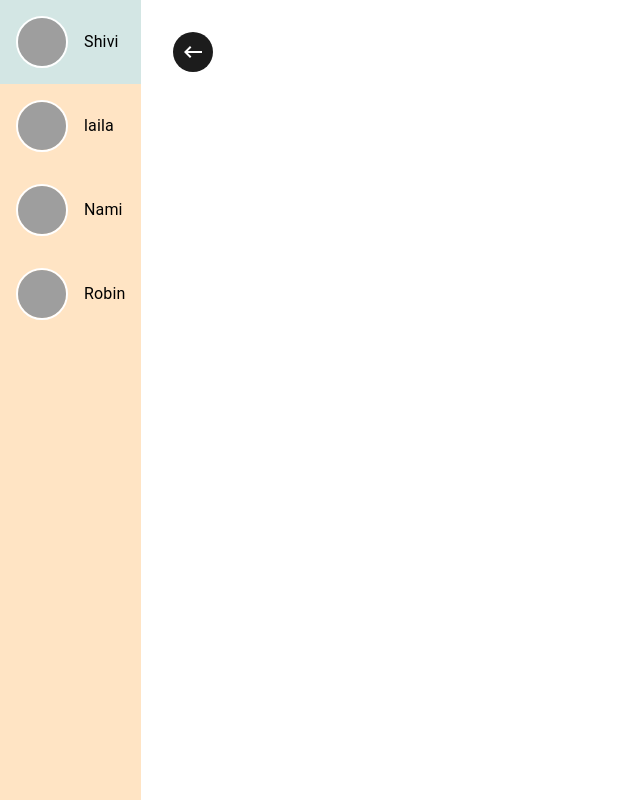
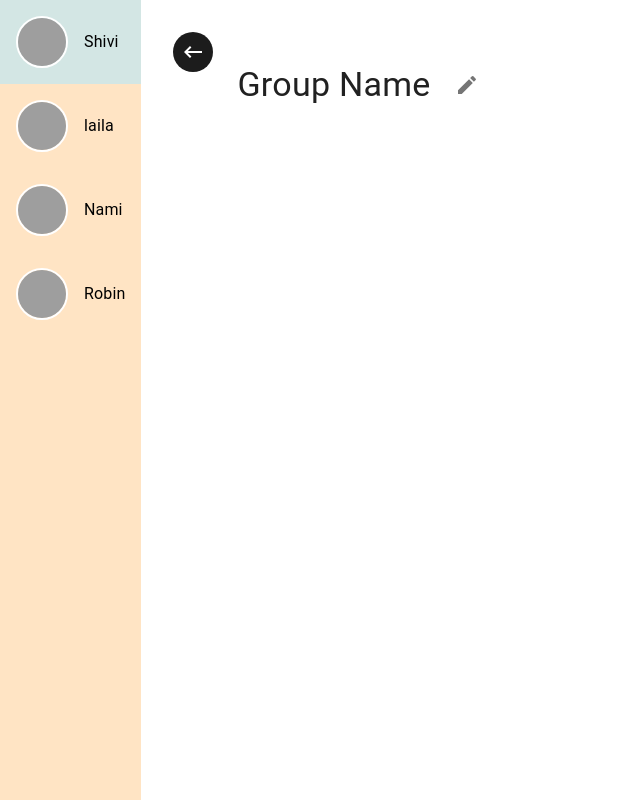
Before and after one commit to Shivyy247/chatloop, a React (Vite) app in the folder client/: page /group in a window 1280 px wide. Shown: the whole page, without its empty margins (0-640 px from the left). Built offline with nearby package versions, Linux system fonts and the light colour scheme; grey boxes are pictures that could not be loaded.

Commit message:
feat: add editable GroupName section with toggle functionality; integrate sampleChats into GroupList

```diff
--- a/client/src/pages/Group.jsx
+++ b/client/src/pages/Group.jsx
@@ -1,17 +1,36 @@
-import { Box, Drawer, Grid, IconButton, MenuItem, Stack, Tooltip, Typography } from '@mui/material'
-import { KeyboardBackspace as KeyboardBackspaceIcon , Menu as MenuIcon} from "@mui/icons-material"
+import {
+  Box,
+  Drawer,
+  Grid,
+  IconButton,
+  MenuItem,
+  Stack,
+  TextField,
+  Tooltip,
+  Typography
+} from '@mui/material'
+import {
+  Done as DoneIcon,
+  Edit as EditIcon,
+  KeyboardBackspace as KeyboardBackspaceIcon,
+  Menu as MenuIcon,
+} from "@mui/icons-material";
 import React, { memo, useState } from 'react'
-import { useNavigate } from "react-router-dom"
+import { useNavigate, useSearchParams } from "react-router-dom"
 import { Link } from "../components/styles/StyledComponents"
 import AvatarCard from '../components/shared/AvatarCard'
-import {sampleChats} from "../constants/sampleData"
+import { sampleChats } from "../constants/sampleData"
+
+
 const Group = () => {
 
-  const chatId = "1234"
-
+  const [searchParams] = useSearchParams();
+  const chatId = searchParams.get("group");
   const navigate = useNavigate();
 
+
   const [isMobileMenuOpen, setIsMobileMenuOpen] = useState(false)
+  const [isEdit, setIsEdit] = useState(false)
 
   const navigateBack = () => {
     navigate("/");
@@ -61,6 +80,32 @@ const Group = () => {
     </>
   );
 
+  const GroupName =
+    <Stack
+      direction={"row"}
+      alignItems={"center"}
+      justifyContent={"center"}
+      spacing={"1rem"}
+      padding={"3rem"} >
+    {
+      isEdit ? (
+          <>
+            <TextField />
+            <IconButton onClick={() => setIsEdit(false)}>
+              <DoneIcon/>
+            </IconButton>
+          </>
+      ) : (
+        <>
+            <Typography variant='h4' >Group Name</Typography>
+            <IconButton onClick={() => setIsEdit(true)}>
+              <EditIcon/>
+            </IconButton>
+        </>
+      )
+    }
+  </Stack>
+
   return (
     <Grid container height={"100vh"}>
       <Grid
@@ -89,6 +134,10 @@ const Group = () => {
         }}
       >
         {IconBtns}
+
+        {
+          GroupName
+        }
       </Grid>
 
       <Drawer
@@ -101,14 +150,14 @@ const Group = () => {
         open={handleMobile}
         onClose={handleMobileClose}
       >
-        <GroupList w={"50vw"} />
+        <GroupList w={"50vw"} myGroups={sampleChats} chatId={chatId} />
       </Drawer>
     </Grid>
   );
 };
 
 const GroupList = ({ w = "100%", myGroups = [], chatId }) => (
-  <Stack>
+  <Stack width={w} >
     {
       myGroups.length > 0 ? (
         myGroups.map((group) => <GroupListItem group={group} chatId={chatId} key={group._id} /> )
```
